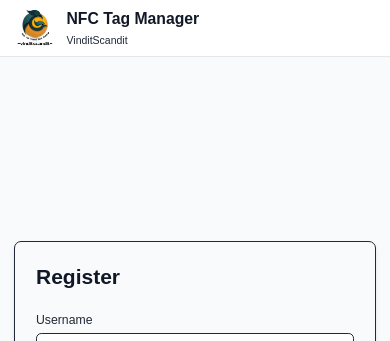
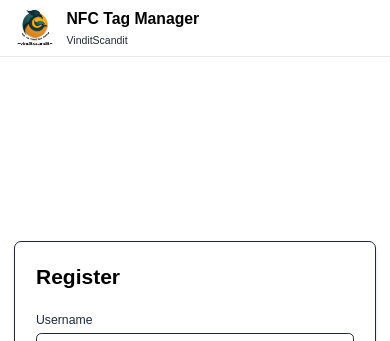
Before and after one commit to bezelexconsulting-code/my-nfc-webapp, a Next.js app: page /register in a window 390 px wide. Shown: the top 341 px of the page. Built offline with nearby package versions, Linux system fonts and the light colour scheme.

Commit message:
style(globals.css): enhance text visibility and contrast for better readability
- Update text and background colors for improved accessibility
- Add mobile-specific styles to ensure readability on smaller screens
- Increase font weights for better visibility on public pages

```diff
--- a/app/globals.css
+++ b/app/globals.css
@@ -211,3 +211,88 @@ body {
     font-weight: 500 !important;
   }
 }
+
+/* Enhanced Text Visibility for Better Readability */
+.text-gray-500 {
+  color: #374151 !important;
+}
+
+.text-gray-400 {
+  color: #4b5563 !important;
+}
+
+.text-gray-300 {
+  color: #6b7280 !important;
+}
+
+@media (max-width: 768px) {
+  .text-gray-500 {
+    color: #1f2937 !important;
+  }
+
+  .text-gray-400 {
+    color: #374151 !important;
+  }
+
+  .text-gray-300 {
+    color: #4b5563 !important;
+  }
+}
+
+/* Enhanced visibility for public tag pages */
+.bg-gray-50 {
+  background-color: #ffffff !important; /* Pure white background */
+}
+
+/* Ensure all text on public pages is highly visible */
+.text-gray-900 {
+  color: #000000 !important; /* Pure black for maximum contrast */
+}
+
+/* Make sure contact info and other content is very visible */
+.text-blue-900 {
+  color: #1e3a8a !important; /* Very dark blue */
+}
+
+.text-green-900 {
+  color: #14532d !important; /* Very dark green */
+}
+
+.text-purple-900 {
+  color: #581c87 !important; /* Very dark purple */
+}
+
+/* Ensure links are highly visible */
+.text-blue-800 {
+  color: #1e40af !important;
+}
+
+.hover\:text-blue-900:hover {
+  color: #1e3a8a !important;
+}
+
+/* Mobile specific enhancements for public pages */
+@media (max-width: 768px) {
+  .text-gray-900 {
+    color: #000000 !important;
+    font-weight: 600 !important;
+  }
+
+  .text-blue-900,
+  .text-green-900,
+  .text-purple-900 {
+    color: #000000 !important;
+    font-weight: 700 !important;
+  }
+
+  /* Ensure all paragraph text is black on mobile */
+  p {
+    color: #000000 !important;
+  }
+
+  /* Make headings even more prominent */
+  h1, h2 {
+    color: #000000 !important;
+    font-weight: 800 !important;
+  }
+}
```
